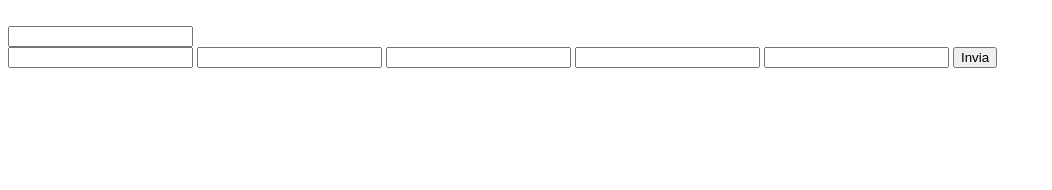
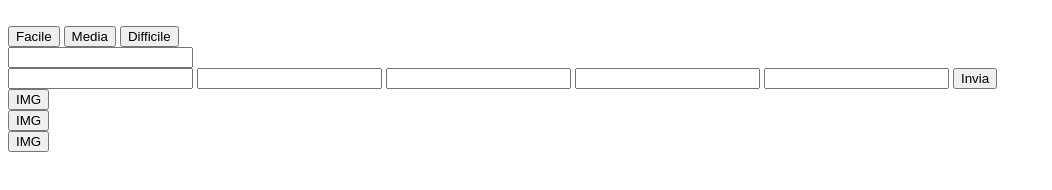
Before and after one commit to MelissaChater/RaftApp, a plain HTML site: page index.html in a window 1280 px wide. Shown: the whole page, without its empty margins (0-1052 px from the left). Drawn offline with Linux system fonts and the light colour scheme.

Commit message:
struttura html sistemata

```diff
--- a/index.html
+++ b/index.html
@@ -9,9 +9,7 @@
     </head>
     <body>
         <header id="barraLogo">
-            <div id="nomeApp">
-
-            </div>
+            <div id="nomeApp"></div>
             <div id="imgLoghi">
                 <img src="" alt="">
                 <img src="" alt="">
@@ -23,14 +21,23 @@
 
             <div id = "selezioneModalita"> <!-- seleziono da js la modalita --> </div>
 
-            <div id = "barraRicerca">
-                <input type="search">
+            <div id="selDifficolta">
+                <button>Facile</button>
+                <button>Media</button>
+                <button>Difficile</button>
             </div>
 
-            <div id = "vocabolario"> <!--Renderizzo da js --> </div>
+            <div id = "vocabolario">
+                <div id = "barraRicerca">
+                    <input type="search">
+                </div>
+                <div id="imgVocabolario">
+                    <!--img che si renderizzano in base a barra di ricerca e lingua-->
+                </div>
+            </div>
 
             <div id = "contatti">
-                <div id = "logoContatti"></div>
+                <div id = "testoContatti"></div>
                 <input type="text" id = "selNickname">
                 <input type="text" id = "selEmail">
                 <input type="" id = "selMotivazione">
@@ -41,7 +48,15 @@
         </div>
 
         <footer>
-
+            <div>
+                <button>IMG</button>
+            </div>
+            <div>
+                <button>IMG</button>
+            </div>
+            <div>
+                <button>IMG</button>
+            </div>
         </footer>
     </body>
 </html>
```
